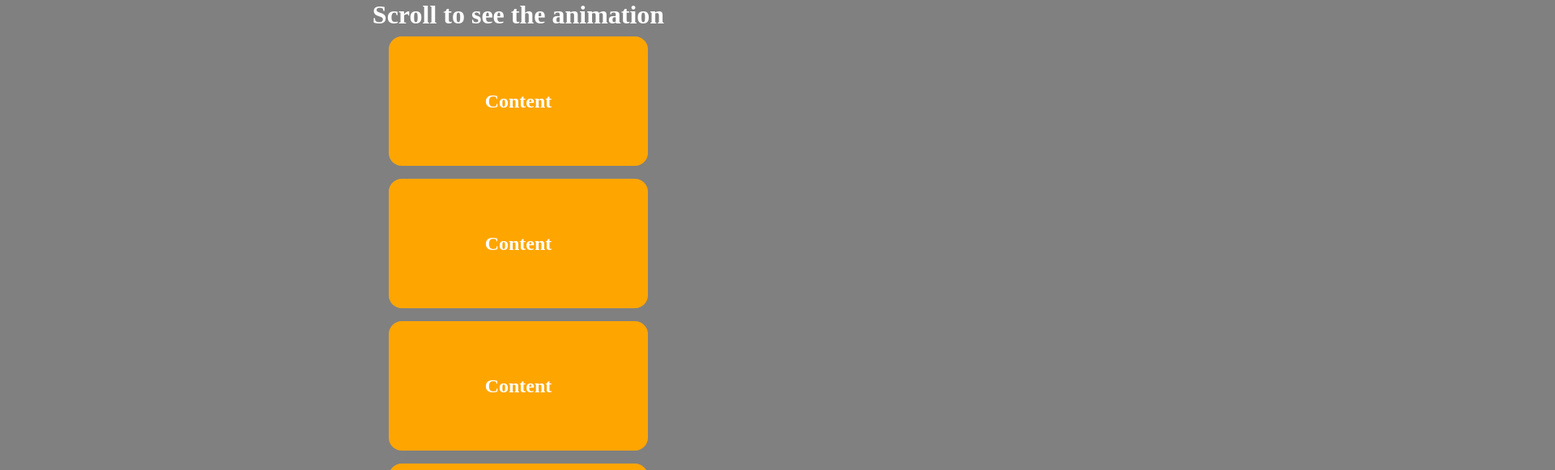
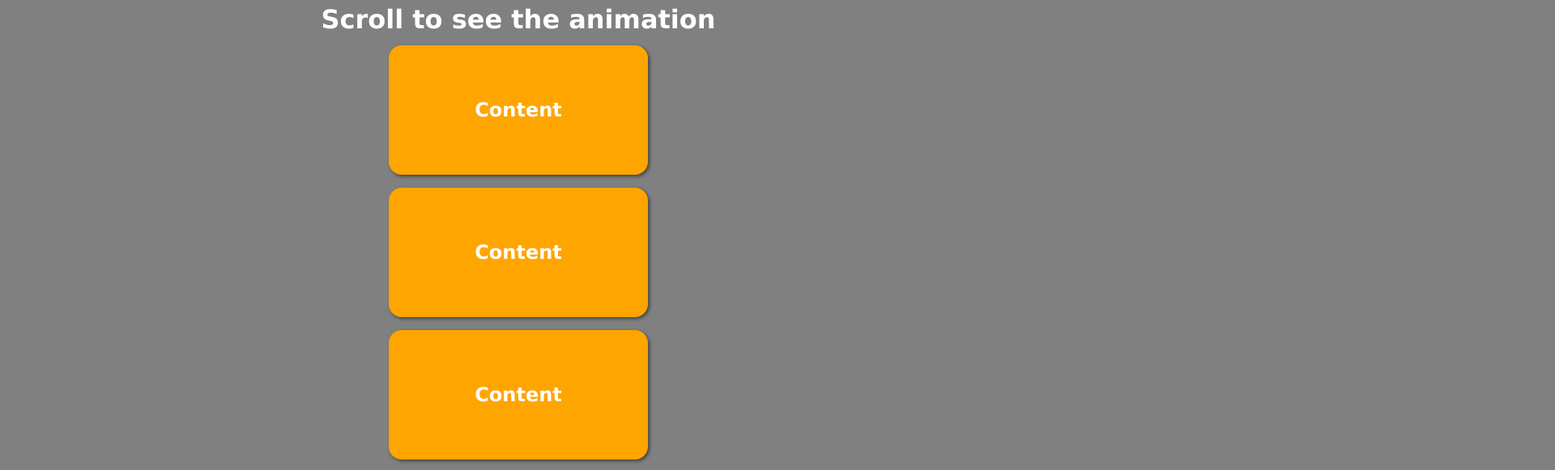
Before and after one commit to ozymeric/scroll-animation, a plain HTML site: page index.html in a window 1280 px wide. Shown: the top 581 px of the page at 81% size, 1920 px wide, since content can reach past the window. Drawn offline with Linux system fonts and the light colour scheme.

Commit message:
Updated style.css

```diff
--- a/style.css
+++ b/style.css
@@ -5,9 +5,15 @@
 }
 
 body {
+  font-family: Verdana, Geneva, Tahoma, sans-serif;
   text-align: center;
   background-color: grey;
   color: white;
+  overflow-x: hidden; /* If not; we'll see a scrool bar on the bottom of the screen, because we haven't hid the unseen boxes, we've just moved them on the far left or far right of the screen. So if we don't set the overflow-x to "hidden", there will be a scroll bar and if we scroll to left or right, we'll see our -500% positioned content boxes. */
+}
+
+h1 {
+  margin: 0.3rem;
 }
 
 .outer {
@@ -26,4 +32,16 @@ body {
   width: 20rem;
   height: 10rem;
   margin: 0.5rem;
+  box-shadow: 2px 2px 4px rgba(0, 0, 0, 0.5);
+  transform: translatex(500%);
+  transition: transform 0.5s ease-in-out;
 }
+
+/* that's how we select only the even number queued selements */
+.box:nth-of-type(even) {
+  transform: translateX(-500%);
+}
+
+.box.show {
+  transform: translateX(0);
+}
```
